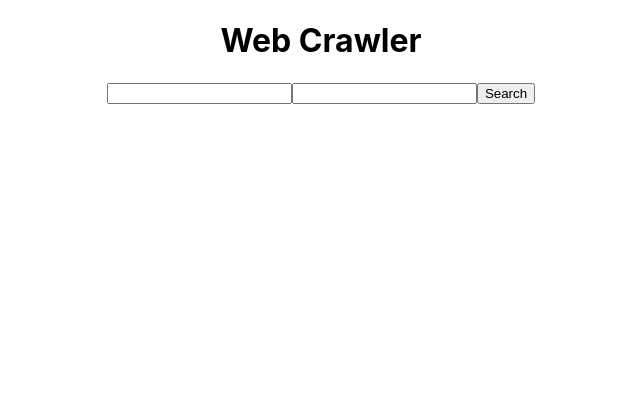
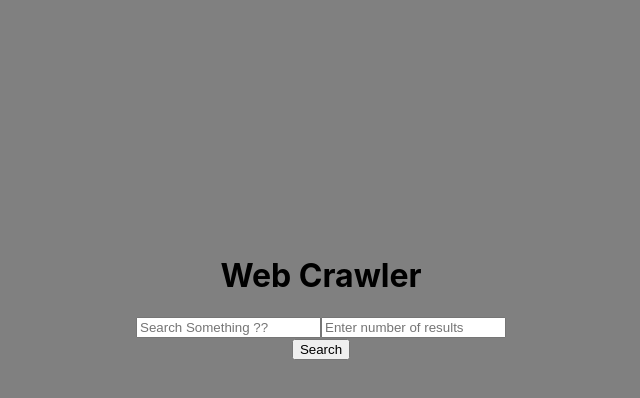
Before and after one commit to SujalMishra/WebCrawler, a React (Create React App) app: page / in a window 1280 px wide. Shown: the top 398 px of the page, without its empty margins (319-959 px from the left). Built offline with nearby package versions, Linux system fonts and the light colour scheme.

Commit message:
css modify

```diff
--- a/src/App.css
+++ b/src/App.css
@@ -1,5 +1,6 @@
 .App {
   text-align: center;
+  margin-top: 20%;
 }
 
 .App-logo {
--- a/src/App.js
+++ b/src/App.js
@@ -33,27 +33,32 @@ function App() {
   return (
     <div className="App">
      <h1>Web Crawler</h1>
-          <input onChange={(e)=>{
+
+        <div className='fields'>
+            <input placeholder='Search Something ??' onChange={(e)=>{
               setQuery(e.target.value)
             }}
             type={"text"}>
 
           </input>
-          <input onChange={(e)=>{
+          <input placeholder='Enter number of results ' onChange={(e)=>{
               setNumresults(e.target.value)
             }}
             type={"number"}>
 
           </input>
-      <button onClick={search}> Search </button>
+        </div>
+
+      <button className="btn" onClick={search}> Search </button>
+
 
       {results &&
-      <div>
-        <div>
-        <button >Download</button>
-        </div>
-        <Result {...results}/>
-      </div>
+              <div>
+                  <div>
+                  <button className="btn">Download</button>
+                  </div>
+                  <Result {...results}/>
+              </div>
       }
 
 
--- a/src/components/Result.js
+++ b/src/components/Result.js
@@ -8,9 +8,10 @@ function result(props) {
 
   const itemscom = props.items.map(item => (
     <div key={item.cacheId}>
-      <h3>{item.title}</h3>
-      <p>{item.snippet}</p>
-      <a href={item.link} target="_blank" rel="noreferrer">Link-{item.link}</a>
+        <h3>{item.title}</h3>
+        <p>{item.snippet}</p>
+        <a href={item.link} target="_blank" rel="noreferrer">Link-{item.link}</a>
+        <button>Scrape this website</button>
     </div>
   ));
 
--- a/src/index.css
+++ b/src/index.css
@@ -1,5 +1,6 @@
 body {
   margin: 0;
+  background-color: grey;
   font-family: -apple-system, BlinkMacSystemFont, 'Segoe UI', 'Roboto', 'Oxygen',
     'Ubuntu', 'Cantarell', 'Fira Sans', 'Droid Sans', 'Helvetica Neue',
     sans-serif;
```
